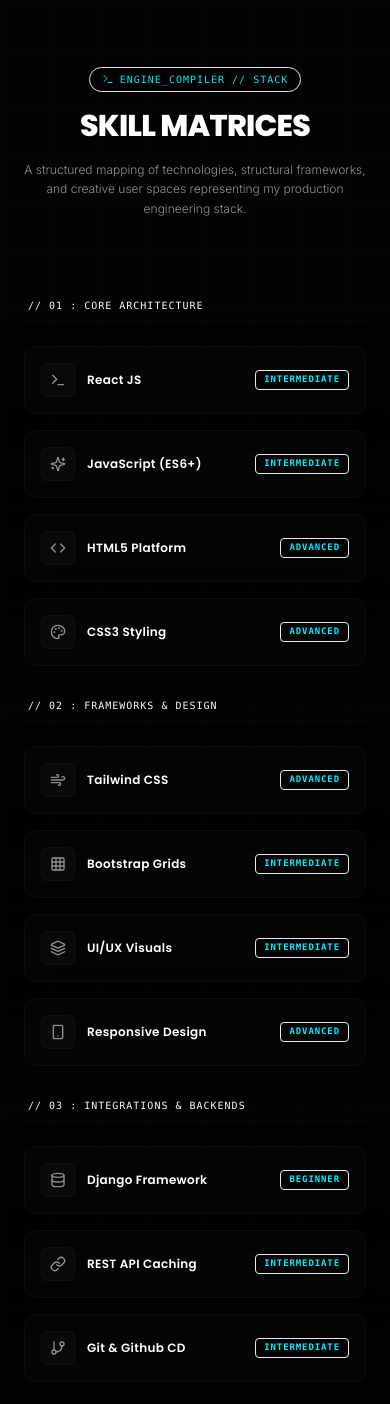
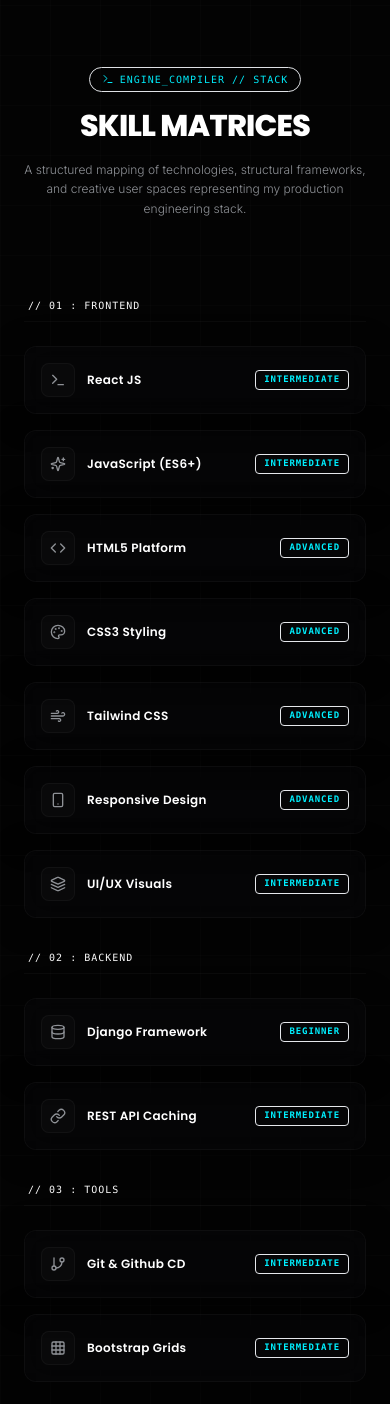
Before and after one commit to Zakki-05/codebyzakki, a React (Vite) app: page / in a window 390 px wide. Shown: the part 3267-4671 px from the top of the page. Built offline with nearby package versions, Linux system fonts and the light colour scheme.

Commit message:
feat: implement responsive Navbar with theme switching, scroll progress, and audio controls

```diff
--- a/src/components/Navbar.jsx
+++ b/src/components/Navbar.jsx
@@ -38,6 +38,17 @@
       document.documentElement.classList.remove('light');
     }
   };
+
+  useEffect(() => {
+    if (isOpen) {
+      document.body.style.overflow = 'hidden';
+    } else {
+      document.body.style.overflow = '';
+    }
+    return () => {
+      document.body.style.overflow = '';
+    };
+  }, [isOpen]);
 
   useEffect(() => {
     const handleScroll = () => {
@@ -91,6 +102,14 @@
     <>
       {/* 1. Global Page Scroll Progress Line */}
       <div className="fixed top-0 left-0 h-[2.5px] bg-gradient-to-r from-neon-blue via-neon-purple to-neon-pink z-[9999] transition-all duration-100" style={{ width: `${scrollProgress}%` }} />
+
+      {/* Mobile Menu Backdrop Overlay */}
+      {isOpen && (
+        <div
+          className="fixed inset-0 bg-black/60 backdrop-blur-sm z-40 lg:hidden"
+          onClick={() => setIsOpen(false)}
+        />
+      )}
 
       <header className={`fixed top-0 left-0 w-full z-50 transition-all duration-500 ${
         scrolled
--- a/src/components/Skills.jsx
+++ b/src/components/Skills.jsx
@@ -5,29 +5,29 @@
 
 const SKILL_CATEGORIES = [
   {
-    title: 'Core Architecture',
+    title: 'Frontend',
     skills: [
       { name: 'React JS', icon: Terminal, levelText: 'Intermediate', color: 'from-[#61dafb] to-[#1fc8f8]', shadow: 'rgba(97,218,251,0.1)' },
       { name: 'JavaScript (ES6+)', icon: Sparkles, levelText: 'Intermediate', color: 'from-[#f7df1e] to-[#f0db4f]', shadow: 'rgba(247,223,30,0.1)' },
       { name: 'HTML5 Platform', icon: Code, levelText: 'Advanced', color: 'from-[#e34f26] to-[#f06529]', shadow: 'rgba(240,101,41,0.1)' },
-      { name: 'CSS3 Styling', icon: Palette, levelText: 'Advanced', color: 'from-[#1572b6] to-[#33a9dc]', shadow: 'rgba(21,114,182,0.1)' }
+      { name: 'CSS3 Styling', icon: Palette, levelText: 'Advanced', color: 'from-[#1572b6] to-[#33a9dc]', shadow: 'rgba(21,114,182,0.1)' },
+      { name: 'Tailwind CSS', icon: Wind, levelText: 'Advanced', color: 'from-[#06b6d4] to-[#3b82f6]', shadow: 'rgba(6,182,212,0.1)' },
+      { name: 'Responsive Design', icon: Smartphone, levelText: 'Advanced', color: 'from-[#10b981] to-[#059669]', shadow: 'rgba(16,185,129,0.1)' },
+      { name: 'UI/UX Visuals', icon: Layers, levelText: 'Intermediate', color: 'from-[#00f0ff] to-[#8b5cf6]', shadow: 'rgba(0,240,255,0.1)' }
     ]
   },
   {
-    title: 'Frameworks & Design',
+    title: 'Backend',
     skills: [
-      { name: 'Tailwind CSS', icon: Wind, levelText: 'Advanced', color: 'from-[#06b6d4] to-[#3b82f6]', shadow: 'rgba(6,182,212,0.1)' },
-      { name: 'Bootstrap Grids', icon: Grid, levelText: 'Intermediate', color: 'from-[#7952b3] to-[#9b66cc]', shadow: 'rgba(121,82,179,0.1)' },
-      { name: 'UI/UX Visuals', icon: Layers, levelText: 'Intermediate', color: 'from-[#00f0ff] to-[#8b5cf6]', shadow: 'rgba(0,240,255,0.1)' },
-      { name: 'Responsive Design', icon: Smartphone, levelText: 'Advanced', color: 'from-[#10b981] to-[#059669]', shadow: 'rgba(16,185,129,0.1)' }
+      { name: 'Django Framework', icon: Database, levelText: 'Beginner', color: 'from-[#092e20] to-[#12583c]', shadow: 'rgba(9,46,32,0.1)' },
+      { name: 'REST API Caching', icon: Link, levelText: 'Intermediate', color: 'from-[#8b5cf6] to-[#ec4899]', shadow: 'rgba(139,92,246,0.1)' }
     ]
   },
   {
-    title: 'Integrations & Backends',
+    title: 'Tools',
     skills: [
-      { name: 'Django Framework', icon: Database, levelText: 'Beginner', color: 'from-[#092e20] to-[#12583c]', shadow: 'rgba(9,46,32,0.1)' },
-      { name: 'REST API Caching', icon: Link, levelText: 'Intermediate', color: 'from-[#8b5cf6] to-[#ec4899]', shadow: 'rgba(139,92,246,0.1)' },
-      { name: 'Git & Github CD', icon: GitBranch, levelText: 'Intermediate', color: 'from-[#f05032] to-[#ff6b4a]', shadow: 'rgba(240,80,50,0.1)' }
+      { name: 'Git & Github CD', icon: GitBranch, levelText: 'Intermediate', color: 'from-[#f05032] to-[#ff6b4a]', shadow: 'rgba(240,80,50,0.1)' },
+      { name: 'Bootstrap Grids', icon: Grid, levelText: 'Intermediate', color: 'from-[#7952b3] to-[#9b66cc]', shadow: 'rgba(121,82,179,0.1)' }
     ]
   }
 ];
```
